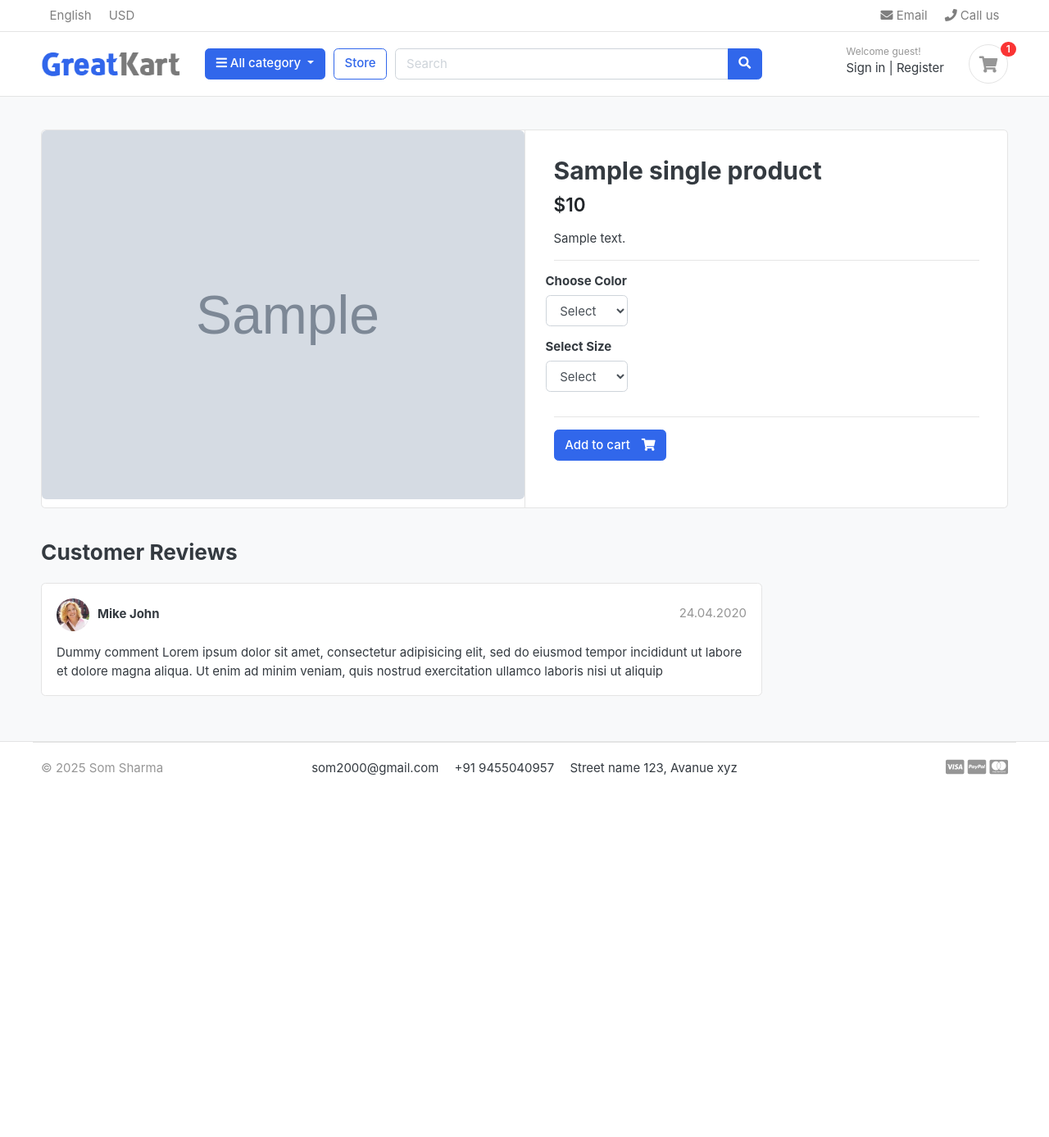
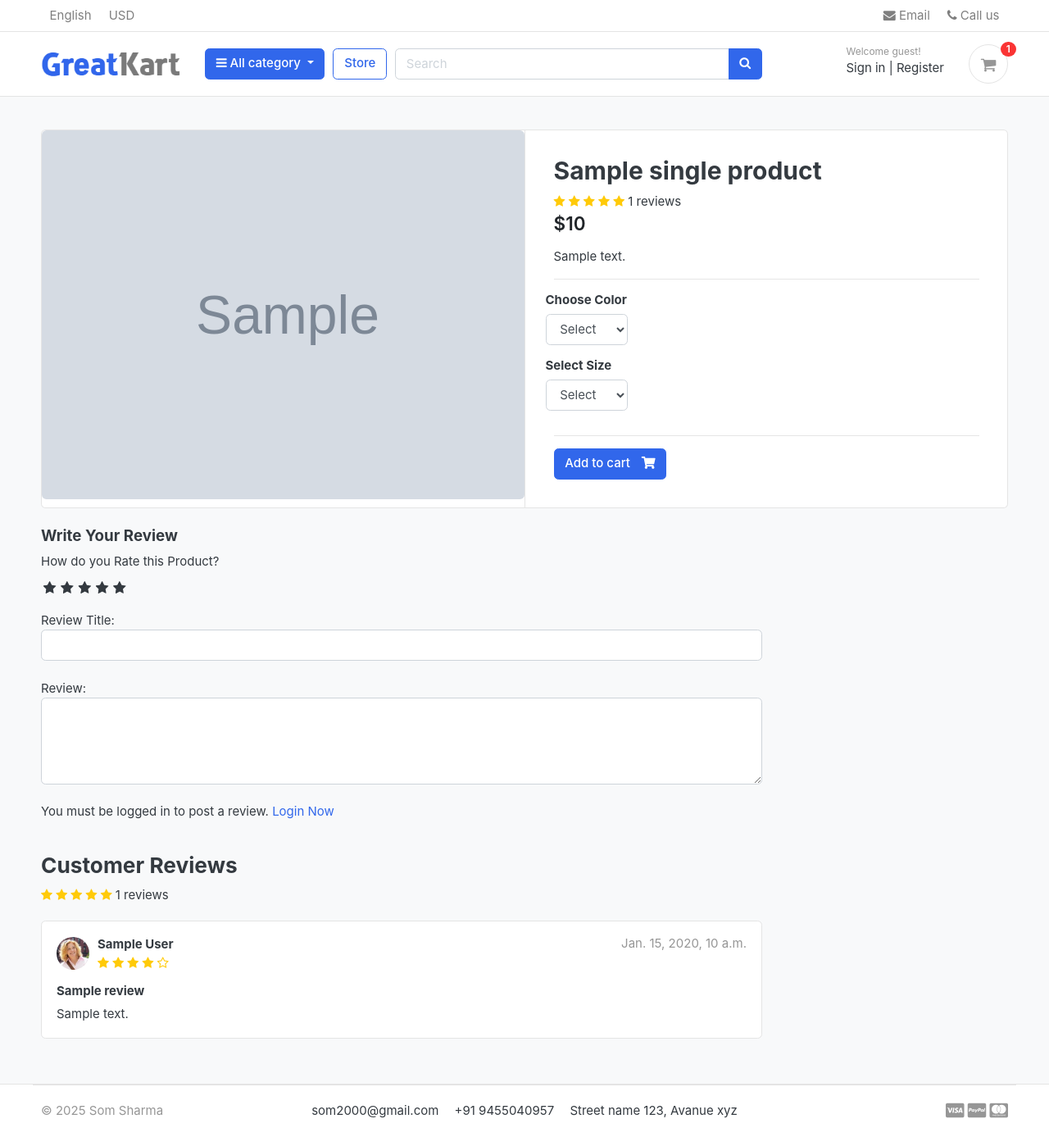
Before and after one commit to ERsomsharma/MajorProject, a Django app: template templates/store/product_detail.html in a window 1280 px wide. Shown: the whole page at 82% size. Before the commit the page ends 946 px from the top, so only its background shows below. Run offline with Django 5.2, Linux system fonts and the light colour scheme; the template is opened without the code that fills it: most values are stand-ins (such as "Sample title", 1, 10 or a date in 2020); grey boxes marked "Sample" are stand-in pictures; some libraries are stand-ins or nearby versions; some web fonts are replaced.

Commit message:
reviews and rating system

```diff
--- /dev/null
+++ b/MajorProject/static/css/custom.css
@@ -0,0 +1,45 @@
+/* hide radio buttons */
+.rate > input {
+    display: none;
+}
+
+.rate {
+    display: inline-block;
+    border: 0;
+}
+
+.rate > label {
+    float: right;
+}
+
+/* showing the stars */
+
+.rate > label:before {
+    display: inline-block;
+    font-size: 1.1rem;
+    font-family: FontAwesome;
+    content: "\f005"; /* Unicode star character */
+    margin: 0;
+    padding: 0.3rem .2rem;
+}
+
+/* half star */
+.rate > .half:before {
+    content: "\f089"; /* Unicode half star character */
+    position: absolute;
+    padding-right: 0;
+}
+
+/* click and hover */
+input:checked ~ label, label:hover ~ label{
+    color: #ffca08;
+}
+
+/* hover highlight */
+input:checked + label:hover, input:checked ~ label:hover, input:checked ~ label:hover ~ label, label:hover ~ input:checked ~ label {
+    color: #cc9000;
+}
+
+.rating-star i{
+    color: #ffca08 !important;
+}
--- a/accounts/models.py
+++ b/accounts/models.py
@@ -59,6 +59,8 @@ class Account(AbstractBaseUser):
     def __str__(self):
         return self.email
 
+    def full_name(self):
+        return f'{self.first_name} {self.last_name}'
 
     def has_perm(self, perm, obj=None):
         return self.is_admin
--- a/store/urls.py
+++ b/store/urls.py
@@ -6,4 +6,5 @@ urlpatterns =[
     path('category/<slug:category_slug>/', views.store, name='products_by_category'),
     path('category/<slug:category_slug>/<slug:product_slug>/', views.product_detail, name='product_detail'),
     path('search/', views.search , name='search'),
+    path('submit_review/<int:product_id>/', views.submit_review, name='submit_review'),
 ]
--- a/templates/base.html
+++ b/templates/base.html
@@ -23,7 +23,9 @@
 
 <!-- custom style -->
 <link href="{% static 'css/ui.css' %}" rel="stylesheet" type="text/css"/>
+<link href="{% static 'css/custom.css' %}" rel="stylesheet" type="text/css"/>
 <link href="{% static 'css/responsive.css' %}" rel="stylesheet" media="only screen and (max-width: 1200px)" />
+<link rel="stylesheet" href="https://cdnjs.cloudflare.com/ajax/libs/font-awesome/4.7.0/css/font-awesome.min.css">
 
 <!-- custom javascript -->
 <script src="{% static 'js/script.js' %}" type="text/javascript"></script>
--- a/templates/includes/navbar.html
+++ b/templates/includes/navbar.html
@@ -73,7 +73,7 @@
 					{% else %}
 
 					<div class="widget-header">
-						<small class="title text-muted">Welcome {{ user.first_name }}!</small>
+						<small class="title text-muted">Welcome {{ user.full_name }}!</small>
 						<div>
 							<a href="{% url 'dashboard' %}">Dashboard</a> <span class="dark-transp"> | </span>
 							<a href="{% url 'logout' %}"> Logout</a>
--- a/templates/store/product_detail.html
+++ b/templates/store/product_detail.html
@@ -23,7 +23,16 @@
 						<article class="content-body">
 
 							<h2 class="title">{{ single_product.product_name }}</h2>
-
+							<div class="rating-star">
+								<span>
+									<i class="fa fa-star{% if single_product.averageReview < 0.5 %}-o{% elif single_product.averageReview >= 0.5 and single_product.averageReview < 1 %}-half-o {% endif %}" aria-hidden="true"></i>
+									<i class="fa fa-star{% if single_product.averageReview < 1.5 %}-o{% elif single_product.averageReview >= 1.5 and single_product.averageReview < 2 %}-half-o {% endif %}" aria-hidden="true"></i>
+									<i class="fa fa-star{% if single_product.averageReview < 2.5 %}-o{% elif single_product.averageReview >= 2.5 and single_product.averageReview < 3 %}-half-o {% endif %}" aria-hidden="true"></i>
+									<i class="fa fa-star{% if single_product.averageReview < 3.5 %}-o{% elif single_product.averageReview >= 3.5 and single_product.averageReview < 4 %}-half-o {% endif %}" aria-hidden="true"></i>
+									<i class="fa fa-star{% if single_product.averageReview < 4.5 %}-o{% elif single_product.averageReview >= 4.5 and single_product.averageReview < 5 %}-half-o {% endif %}" aria-hidden="true"></i>
+								</span>
+								<span> {{ single_product.countReview }} reviews</span>
+							</div>
 							<div class="mb-3">
 								<var class="price h4">${{ single_product.price }}</var>
 							</div>
@@ -72,29 +81,83 @@
 		<div class="row">
 			<div class="col-md-9">
 
-				<header class="section-heading">
+
+
+				<form action="{% url 'submit_review' single_product.id %}" method="post">
+					{% csrf_token %}
+					<h5>Write Your Review</h5>
+					<div>
+						<!-- Rating stars -->
+						 <label for="rating">How do you Rate this Product?</label><br>
+						 <div class="rate">
+							<input type="radio" name="rating" id="rating10" value="5" required/><label for="rating10" title="5"></label>
+							<input type="radio" name="rating" id="rating9" value="4.5" required/><label for="rating9" class="half" title="4.5"></label>
+							<input type="radio" name="rating" id="rating8" value="4" required/><label for="rating8" title="4"></label>
+							<input type="radio" name="rating" id="rating7" value="3.5" required/><label for="rating7" class="half" title="3.5"></label>
+							<input type="radio" name="rating" id="rating6" value="3" required/><label for="rating6" title="3"></label>
+							<input type="radio" name="rating" id="rating5" value="2.5" required/><label for="rating5" class="half" title="2.5"></label>
+							<input type="radio" name="rating" id="rating4" value="2" required/><label for="rating4" title="2"></label>
+							<input type="radio" name="rating" id="rating3" value="1.5" required/><label for="rating3" class="half" title="1.5"></label>
+							<input type="radio" name="rating" id="rating2" value="1" required/><label for="rating2" title="1"></label>
+							<input type="radio" name="rating" id="rating1" value="0.5" required/><label for="rating1" class="half" title="0.5"></label>
+						 </div>
+						 <br>
+						Review Title: <input type="text" name="subject" class="form-control"><br>
+						Review: <textarea type="text" name="review" rows="4" class="form-control"></textarea><br>
+
+						{% if user.is_authenticated %}
+						 	{% if orderproduct %}
+								<input type="submit" class="btn btn-primary form-control" value="Submit Review"><br><br>
+							{% else %}
+								<p>You must purchase this product to post a review.</p>
+							{% endif %}
+						{% else %}
+						<p>You must be logged in to post a review. <span><a href="{% url 'login' %}">Login Now</a></span></p>
+						{% endif %}
+					</div>
+					{% include 'includes/alerts.html' %}
+				</form>
+				<br>
+								<header class="section-heading">
 					<h3>Customer Reviews </h3>
+							<div class="rating-star">
+								<span>
+									<i class="fa fa-star{% if single_product.averageReview < 0.5 %}-o{% elif single_product.averageReview >= 0.5 and single_product.averageReview < 1 %}-half-o {% endif %}" aria-hidden="true"></i>
+									<i class="fa fa-star{% if single_product.averageReview < 1.5 %}-o{% elif single_product.averageReview >= 1.5 and single_product.averageReview < 2 %}-half-o {% endif %}" aria-hidden="true"></i>
+									<i class="fa fa-star{% if single_product.averageReview < 2.5 %}-o{% elif single_product.averageReview >= 2.5 and single_product.averageReview < 3 %}-half-o {% endif %}" aria-hidden="true"></i>
+									<i class="fa fa-star{% if single_product.averageReview < 3.5 %}-o{% elif single_product.averageReview >= 3.5 and single_product.averageReview < 4 %}-half-o {% endif %}" aria-hidden="true"></i>
+									<i class="fa fa-star{% if single_product.averageReview < 4.5 %}-o{% elif single_product.averageReview >= 4.5 and single_product.averageReview < 5 %}-half-o {% endif %}" aria-hidden="true"></i>
 
+								</span>
+								<span> {{ single_product.countReview }} reviews</span>
+							</div>
 				</header>
-
+			{% for review in reviews %}
 				<article class="box mb-3">
 					<div class="icontext w-100">
 						<img src="{% static './images/avatars/avatar1.jpg' %}" class="img-xs icon rounded-circle">
 						<div class="text">
-							<span class="date text-muted float-md-right">24.04.2020 </span>
-							<h6 class="mb-1">Mike John </h6>
-
+							<span class="date text-muted float-md-right">{{ review.updated_at }} </span>
+							<h6 class="mb-1">{{review.user.full_name}} </h6>
+							<div class="rating-star">
+								<span>
+									<i class="fa fa-star{% if review.rating == 0.5 %}-half-o{% elif review.rating < 1 %}-o {% endif %}" aria-hidden="true"></i>
+									<i class="fa fa-star{% if review.rating == 1.5 %}-half-o{% elif review.rating < 2 %}-o {% endif %}" aria-hidden="true"></i>
+									<i class="fa fa-star{% if review.rating == 2.5 %}-half-o{% elif review.rating < 3 %}-o {% endif %}" aria-hidden="true"></i>
+									<i class="fa fa-star{% if review.rating == 3.5 %}-half-o{% elif review.rating < 4 %}-o {% endif %}" aria-hidden="true"></i>
+									<i class="fa fa-star{% if review.rating == 4.5 %}-half-o{% elif review.rating < 5 %}-o {% endif %}" aria-hidden="true"></i>
+								</span>
+							</div>
 						</div>
 					</div> <!-- icontext.// -->
 					<div class="mt-3">
+						<h6>{{ review.subject }}</h6>
 						<p>
-							Dummy comment Lorem ipsum dolor sit amet, consectetur adipisicing elit, sed do eiusmod
-							tempor incididunt ut labore et dolore magna aliqua. Ut enim ad minim veniam,
-							quis nostrud exercitation ullamco laboris nisi ut aliquip
+							{{review.review}}
 						</p>
 					</div>
 				</article>
-
+			{% endfor %}
 
 
 			</div> <!-- col.// -->
```
Also changed, not shown: store/admin.py (+8 -1 lines), store/forms.py (added, +7 -0 lines), store/models.py (+30 -0 lines), store/views.py (+44 -3 lines), store/migrations/0003_reviewrating.py (added).
